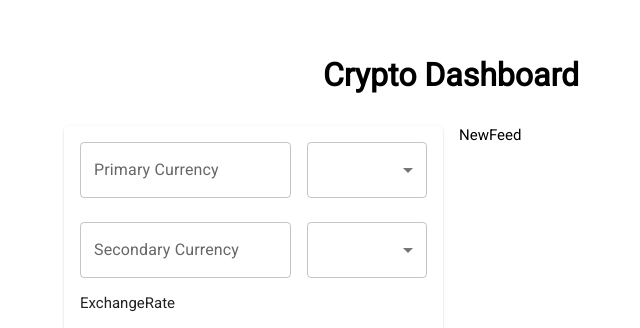
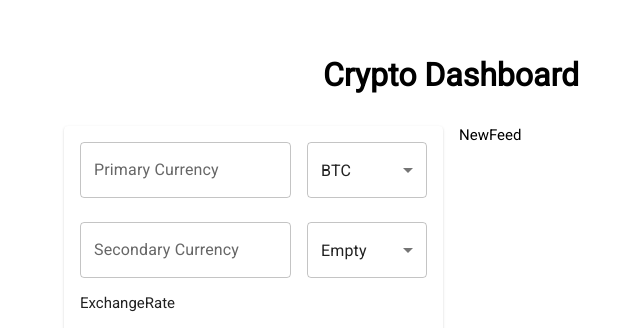
Before and after one commit to maxcore25/next-crypto-dashboard-draft, a Next.js app: page / in a window 1280 px wide. Shown: the part 149-477 px from the top of the page, without its empty margins (189-829 px from the left). Built offline with nearby package versions, Linux system fonts and the light colour scheme.

Commit message:
Select Component Default Value Set

```diff
--- a/app/components/elements/CurrencyConverter/index.js
+++ b/app/components/elements/CurrencyConverter/index.js
@@ -36,10 +36,8 @@ const CurrencyConverter = () => {
             />
             <Box sx={{ minWidth: 120 }}>
               <FormControl fullWidth>
-                <Select
-                  id='demo-simple-select'
-                  value={age}
-                  onChange={handleChange}>
+                <Select displayEmpty value={age} onChange={handleChange}>
+                  <MenuItem value=''>BTC</MenuItem>
                   <MenuItem value={10}>Ten</MenuItem>
                   <MenuItem value={20}>Twenty</MenuItem>
                   <MenuItem value={30}>Thirty</MenuItem>
@@ -55,10 +53,8 @@ const CurrencyConverter = () => {
             />
             <Box sx={{ minWidth: 120 }}>
               <FormControl fullWidth>
-                <Select
-                  id='demo-simple-select'
-                  value={age}
-                  onChange={handleChange}>
+                <Select displayEmpty value={age} onChange={handleChange}>
+                  <MenuItem value=''>Empty</MenuItem>
                   <MenuItem value={10}>Ten</MenuItem>
                   <MenuItem value={20}>Twenty</MenuItem>
                   <MenuItem value={30}>Thirty</MenuItem>
```
